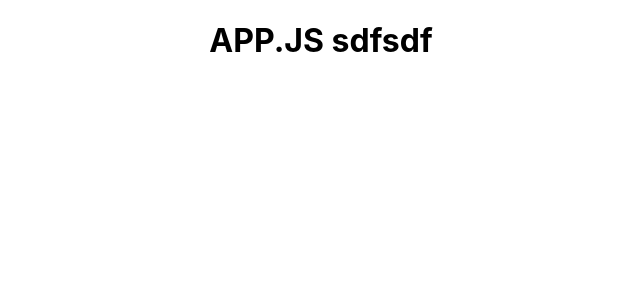
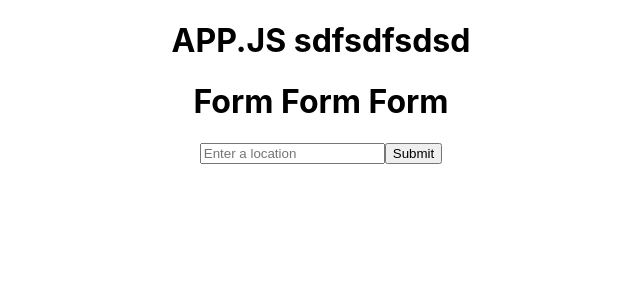
Before and after one commit to ali-mohammed200/weather-app-react, a React (Create React App) app: page / in a window 1280 px wide. Shown: the top 300 px of the page, without its empty margins (319-959 px from the left). Built offline with nearby package versions, Linux system fonts and the light colour scheme.

Commit message:
setting up the form

```diff
--- a/src/App.js
+++ b/src/App.js
@@ -1,12 +1,13 @@
 import React, { Component } from 'react';
-import logo from './logo.svg';
+import Form from './components/Form'
 import './App.css';
 
 class App extends Component {
   render() {
     return (
       <div className="App">
-        <h1>APP.JS  sdfsdf</h1>
+        <h1>APP.JS  sdfsdfsdsd</h1>
+        <Form />
       </div>
     );
   }
--- /dev/null
+++ b/src/components/Form.js
@@ -0,0 +1,31 @@
+import React, { Component } from 'react';
+
+
+class Form extends Component {
+  state = {
+    location: ""
+  }
+
+  writer = (e) => {
+    this.setState({location: e.target.value}, ()=> console.log(this.state.location))
+    this.tester()
+  }
+
+  tester = () => {
+    console.log("yes")
+  }
+
+  render() {
+    return (
+      <div>
+        <h1>Form Form Form</h1>
+        <input type="text" name="location" placeholder="Enter a location" value={this.state.location} onChange={this.writer}/>
+        <button>Submit</button>
+      </div>
+    );
+  }
+}
+
+export default Form;
+// Form needs state for its rerender on each user keypress.
+// This will enable us to have a controlled form
```
